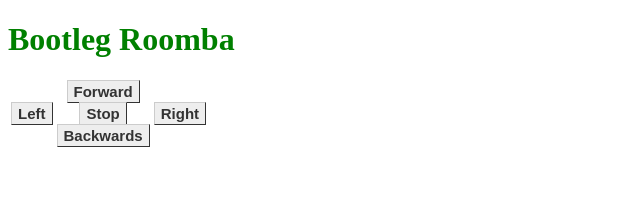
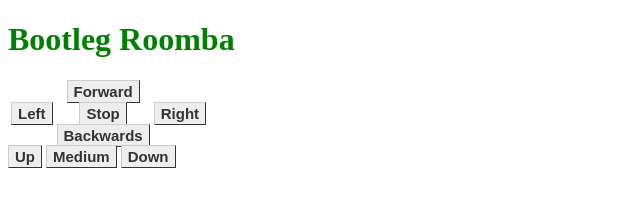
Before and after one commit to aidanbeckett/ME30_P4, a plain HTML site: page templates/index.html in a window 1280 px wide. Shown: the whole page, without its empty margins (0-640 px from the left). Drawn offline with Linux system fonts and the light colour scheme.

Commit message:
Update index.html

```diff
--- a/templates/index.html
+++ b/templates/index.html
@@ -28,5 +28,8 @@
 	    <td></td>
 	  </tr>
 </table>
+<a href="/up" class="button">Up</a>
+<a href="/med" class="button">Medium</a>
+<a href="/down" class="button">Down</a>
 
 </body>
```
